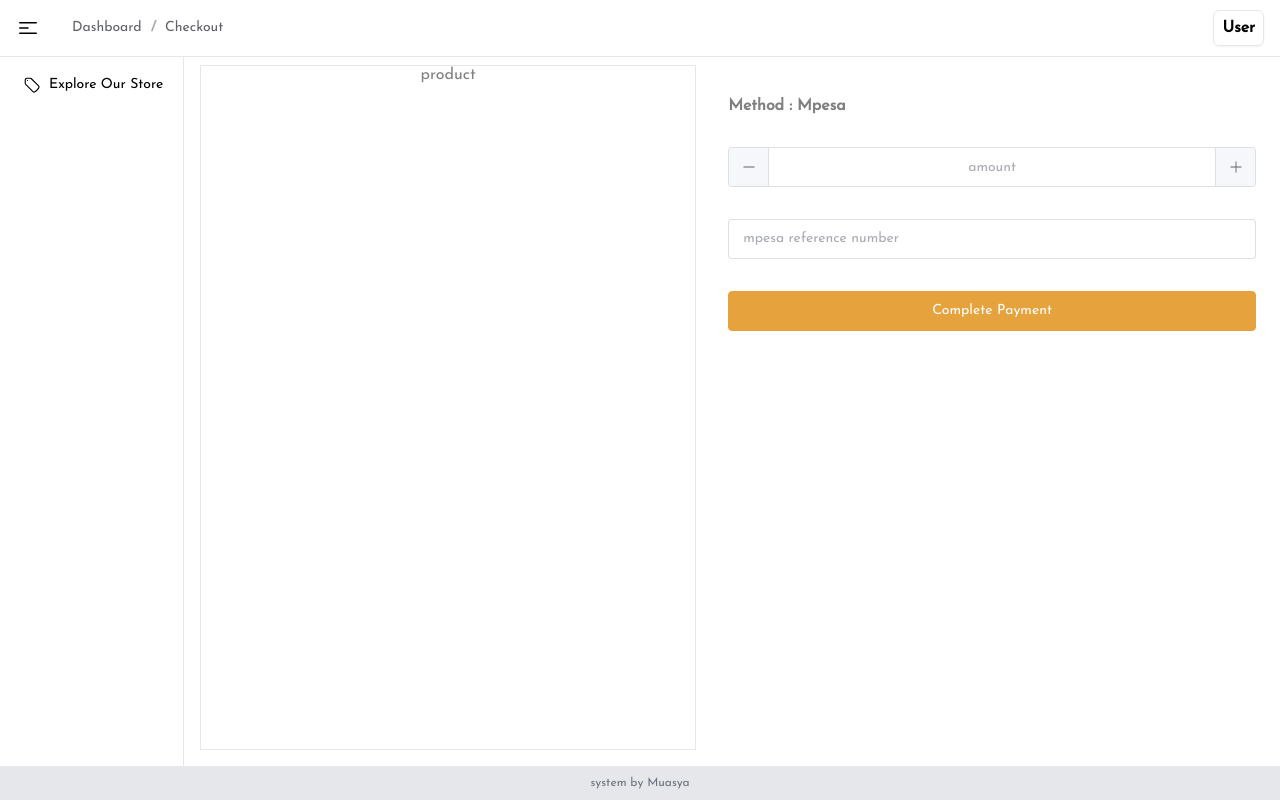
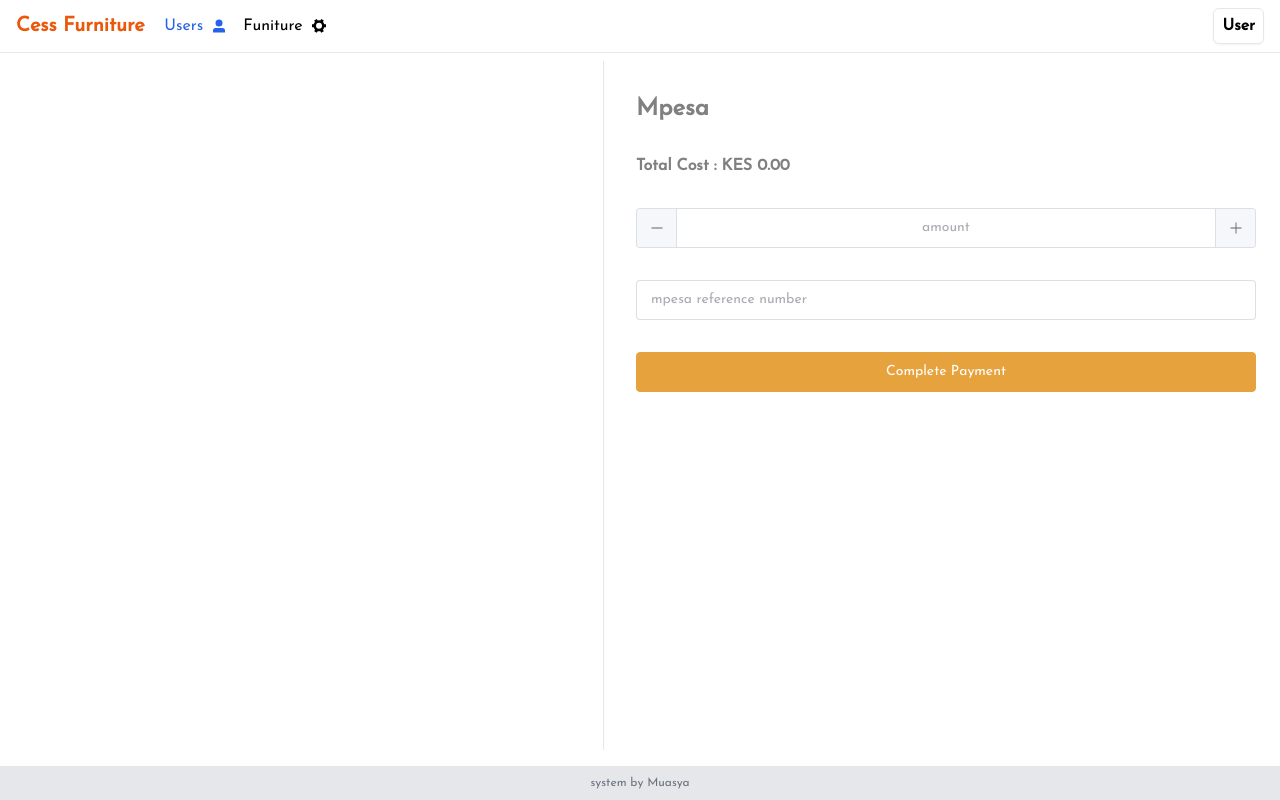
Before and after one commit to muasya-victor/cess-funiture, a Vue app: page /dashboard/checkout in a window 1280 px wide. Built offline with nearby package versions, Linux system fonts and the light colour scheme.

Commit message:
get rid of commonnness

```diff
--- a/src/components/TheDashboardView.vue
+++ b/src/components/TheDashboardView.vue
@@ -2,7 +2,7 @@
 
 import {ref} from "vue"
 import TheSideNav from "@/components/TheSideNav.vue";
-import { UserFilled} from "@element-plus/icons-vue";
+import {Tools, User, UserFilled} from "@element-plus/icons-vue";
 import {useStore} from "vuex";
 import {deleteLocalStorageInformation} from "@/utility/functions.js";
 import {useRouter, useRoute} from "vue-router";
@@ -33,7 +33,7 @@
 
 const logout = ()=>{
   deleteLocalStorageInformation()
-  router.replace({product_name:'auth'})
+  router.replace({name:'login'})
 }
 const authData = JSON.parse(localStorage.getItem("authData")) || {}
 
@@ -53,28 +53,21 @@
 
 <template>
   <div class=" flex flex-col  min-w-full  h-screen items-center">
-    <div class="w-full flex border-b items-center justify-between gap-4 py-2 px-4">
+    <div class="w-full flex border-b items-center
+     justify-between gap-4 py-2 px-4 ">
 
-      <div class="hidden h-[60px] w-[200px]  flex items-center  text-center text-2xl font-bold text-blue-500">
-        Quick Validate
+      <div class="hidden h-fit w-[150px]  md:flex items-center  text-center text-xl font-bold text-orange-600">
+        Cess Furniture
       </div>
 
-      <div class=" py-2 md:flex items-center  hidden ">
-        <div class="w-[40px]"
-             @click="store.state.sideNavCollapse = !store.state.sideNavCollapse">
-          <svg xmlns="http://www.w3.org/2000/svg" fill="none" viewBox="0 0 24 24" stroke-width="1.5" stroke="currentColor" class="w-6 h-6">
-            <path stroke-linecap="round" stroke-linejoin="round" d="M3.75 6.75h16.5M3.75 12H12m-8.25 5.25h16.5" />
-          </svg>
+      <div class="w-full flex items-center justify-start h-fit p-0">
+
+        <div class="w-full flex items-center gap-4 h-fit p-0">
+
+          <router-link class="flex items-center gap-2 text-blue-600" :to="{name: 'users'}">Users <user-filled class="h-4 w-4"/> </router-link>
+          <router-link class="flex items-center gap-2 " :to="{name: 'landing'}">Funiture <tools class="h-4 w-4"/> </router-link>
         </div>
-      </div>
 
-      <div class="w-full flex items-center justify-end md:justify-between h-fit p-0">
-        <el-breadcrumb :style="breadcrumbStyle" separator="/" class="hidden md:block">
-          <el-breadcrumb-item v-for="(breadcrumb, index) in breadcrumbs" :key="index">
-            <span v-if="breadcrumb?.label === 'Dashboard' || breadcrumb?.label === 'dashboard'">Dashboard </span>
-            <router-link v-else :to="breadcrumb.path">{{ breadcrumb.label }}</router-link>
-          </el-breadcrumb-item>
-        </el-breadcrumb>
 
 
         <el-popover
@@ -90,8 +83,8 @@
             <!--            </div>-->
             <div class="font-bold rounded-md border border-gray-200 shadow-sm hover:shadow-lg h-[30px] w-[30px] md:w-fit md:h-fit p-0 md:p-2 flex items-center justify-center cursor-pointer">
               <div class="flex p-0 items-center w-full h-fit text-center justify-center">
-                <span v-if="authData && authData.user && authData.user.first_name">{{authData.user.first_name[0]}} {{authData.user.last_name[0]}}</span>
-                <span v-else>User</span> <!-- Default placeholder if data is missing -->
+                <span class="capitalize" v-if="authData && authData.user">{{authData.user.email[0]}}</span>
+                <span v-else>User</span>
               </div>
             </div>
 
@@ -148,20 +141,12 @@
     <!--    end top nav-->
 
     <div class="flex flex-1 w-full pr-2 overflow-y-auto">
-      <div class="hidden md:block z-50">
-        <TheSideNav/>
-      </div>
+<!--      <div class="hidden md:block z-50">-->
+<!--        <TheSideNav/>-->
+<!--      </div>-->
 
       <div :style="routerViewStyle" class="flex-1 p-2 md:pt-0 bg-gray-50
         overflow-x-hidden ">
-        <el-breadcrumb separator="/"
-                       :style="breadcrumbStyle"
-                       class="md:hidden" >
-          <el-breadcrumb-item v-for="(breadcrumb, index) in breadcrumbs" :key="index">
-            <span v-if="breadcrumb?.label === 'Dashboard' || breadcrumb?.label === 'dashboard'">Dashboard </span>
-            <router-link v-else :to="breadcrumb.path">{{ breadcrumb.label }}</router-link>
-          </el-breadcrumb-item>
-        </el-breadcrumb>
 
         <div class="bg-gray-50 h-full w-full">
           <router-view :style="routerViewStyle"/>
--- a/src/components/routerLinks/AdminLinks.vue
+++ b/src/components/routerLinks/AdminLinks.vue
@@ -2,25 +2,14 @@
 </script>
 
 <template>
-
-  <el-menu-item index="cars">
+  <el-menu-item index="users">
     <el-icon>
       <svg xmlns="http://www.w3.org/2000/svg" fill="none" viewBox="0 0 24 24" stroke-width="1.5" stroke="currentColor" class="size-6">
-        <path stroke-linecap="round" stroke-linejoin="round" d="M9.568 3H5.25A2.25 2.25 0 0 0 3 5.25v4.318c0 .597.237 1.17.659 1.591l9.581 9.581c.699.699 1.78.872 2.607.33a18.095 18.095 0 0 0 5.223-5.223c.542-.827.369-1.908-.33-2.607L11.16 3.66A2.25 2.25 0 0 0 9.568 3Z" />
-        <path stroke-linecap="round" stroke-linejoin="round" d="M6 6h.008v.008H6V6Z" />
+        <path stroke-linecap="round" stroke-linejoin="round" d="M18 18.72a9.094 9.094 0 0 0 3.741-.479 3 3 0 0 0-4.682-2.72m.94 3.198.001.031c0 .225-.012.447-.037.666A11.944 11.944 0 0 1 12 21c-2.17 0-4.207-.576-5.963-1.584A6.062 6.062 0 0 1 6 18.719m12 0a5.971 5.971 0 0 0-.941-3.197m0 0A5.995 5.995 0 0 0 12 12.75a5.995 5.995 0 0 0-5.058 2.772m0 0a3 3 0 0 0-4.681 2.72 8.986 8.986 0 0 0 3.74.477m.94-3.197a5.971 5.971 0 0 0-.94 3.197M15 6.75a3 3 0 1 1-6 0 3 3 0 0 1 6 0Zm6 3a2.25 2.25 0 1 1-4.5 0 2.25 2.25 0 0 1 4.5 0Zm-13.5 0a2.25 2.25 0 1 1-4.5 0 2.25 2.25 0 0 1 4.5 0Z" />
       </svg>
     </el-icon>
-    <template #title>Explore Our Store</template>
+    <template #title>List Users</template>
   </el-menu-item>
-
-<!--  <el-menu-item index="users">-->
-<!--    <el-icon>-->
-<!--      <svg xmlns="http://www.w3.org/2000/svg" fill="none" viewBox="0 0 24 24" stroke-width="1.5" stroke="currentColor" class="size-6">-->
-<!--        <path stroke-linecap="round" stroke-linejoin="round" d="M18 18.72a9.094 9.094 0 0 0 3.741-.479 3 3 0 0 0-4.682-2.72m.94 3.198.001.031c0 .225-.012.447-.037.666A11.944 11.944 0 0 1 12 21c-2.17 0-4.207-.576-5.963-1.584A6.062 6.062 0 0 1 6 18.719m12 0a5.971 5.971 0 0 0-.941-3.197m0 0A5.995 5.995 0 0 0 12 12.75a5.995 5.995 0 0 0-5.058 2.772m0 0a3 3 0 0 0-4.681 2.72 8.986 8.986 0 0 0 3.74.477m.94-3.197a5.971 5.971 0 0 0-.94 3.197M15 6.75a3 3 0 1 1-6 0 3 3 0 0 1 6 0Zm6 3a2.25 2.25 0 1 1-4.5 0 2.25 2.25 0 0 1 4.5 0Zm-13.5 0a2.25 2.25 0 1 1-4.5 0 2.25 2.25 0 0 1 4.5 0Z" />-->
-<!--      </svg>-->
-<!--    </el-icon>-->
-<!--    <template #title>List Users</template>-->
-<!--  </el-menu-item>-->
 <!--  <el-menu-item index="register-user">-->
 <!--    <el-icon>-->
 <!--      <svg xmlns="http://www.w3.org/2000/svg" fill="none" viewBox="0 0 24 24" stroke-width="1.5" stroke="currentColor" class="size-6">-->
--- a/src/views/Landing.vue
+++ b/src/views/Landing.vue
@@ -72,7 +72,7 @@
       </div>
     </div>
 
-    <div class="flex gap-2 px-2 flex-wrap justify-center items-center w-fit">
+    <div class="flex gap-2 px-2 flex-wrap justify-center items-center w-fit hidden">
       <el-checkbox-group v-model="filters">
         <el-checkbox label="All" value="all" />
         <el-checkbox label="Living Room" value="Value A" />
--- a/src/views/checkout/CheckoutPage.vue
+++ b/src/views/checkout/CheckoutPage.vue
@@ -1,17 +1,63 @@
 <script setup>
+import {ref, onMounted} from "vue";
 
+const cartProducts = ref([])
+
+const getCartProducts = ()=>{
+  cartProducts.value = JSON.parse(localStorage.getItem('cart')) || [];
+}
+
+function formatCurrency(amount, currency = 'KES', locale = 'en-US', decimalPlaces = 2) {
+  return new Intl.NumberFormat(locale, {
+    style: 'currency',
+    currency: currency,
+    minimumFractionDigits: decimalPlaces,
+    maximumFractionDigits: decimalPlaces,
+  }).format(amount);
+}
+
+function calculateTotalCost() {
+  // Initialize total value to 0
+  let value = 0;
+
+  // Check if there are products in the cart
+  if (cartProducts.value.length < 1) {
+    return value;
+  }
+
+  // Calculate total by iterating through cartProducts
+  return cartProducts.value.reduce((total, product) => {
+    const price = product.product?.product_price || 0;
+    const quantity = product.quantity || 1;
+    return total + price * quantity;
+  }, 0);
+}
+
+onMounted(()=>{
+  getCartProducts()
+})
 </script>
 
 <template>
   <div class="h-full flex flex-col md:flex-row items-center justify-start gap-8 p-2">
 
-    <div class="flex flex-col border h-full
-     items-center justify-start gap-8 flex-1">
-      product
+    <div class="flex flex-col border-r h-full
+     items-center justify-start gap-8 flex-1 p-2">
+<!--      {{cartProducts}}-->
+      <div class="border flex items-center justify-between gap-2 p-4 w-full rounded" v-for="product in cartProducts" :key="product.product.id">
+        <span class="capitalize font-bold text-lg">{{product.product?.product_name}}</span>
+
+        <span>{{formatCurrency(product.product?.product_price)}}</span>
+
+        <el-input-number v-model="product.quantity"></el-input-number>
+      </div>
     </div>
 
     <div class="flex w-1/2 flex-col h-full gap-8 py-8">
-      <span class="font-bold">Method : Mpesa</span>
+      <span class="font-bold text-2xl">Mpesa</span>
+
+      <span class="font-bold">Total Cost : {{formatCurrency(calculateTotalCost())}}</span>
+
       <el-input-number style="width: 100%;" size="large" placeholder="amount"></el-input-number>
       <el-input size="large" placeholder="mpesa reference number"></el-input>
       <el-button class="w-full" type="warning" size="large">Complete Payment</el-button>
--- a/src/views/users/CreateEditCustomer.vue
+++ b/src/views/users/CreateEditCustomer.vue
@@ -127,7 +127,7 @@
             })
             .then((resp) => {
               loginLoading.value = false;
-              router.push({product_name:'customers-list'})
+              router.push({name:'customers-list'})
             })
             .catch((err)=>{
               loginLoading.value = false;
@@ -142,7 +142,7 @@
             })
             .then((resp) => {
               loginLoading.value = false;
-              router.push({product_name:'customers-list'})
+              router.push({name:'customers-list'})
             })
             .catch((err)=>{
               loginLoading.value = false;
--- a/src/views/users/CustomerList.vue
+++ b/src/views/users/CustomerList.vue
@@ -13,23 +13,19 @@
 const rules = reactive<FormRules>({});
 const columns = ref([
   {
-    title: "Name",
-    dataIndex: "fully_qualified_name",
-    key: "fully_qualified_name",
+    title: "First Name",
+    dataIndex: "first_name",
+    key: "first_name",
+  },
+  {
+    title: "Last Name",
+    dataIndex: "last_name",
+    key: "last_name",
   },
   {
     title: "Email",
-    dataIndex: "primary_email_address",
-    key: "primary_email_address",
-  },
-  {
-    title: "Date Created",
-    dataIndex: "created_time",
-    key: "created_time",
-  },{
-    title: "KRA PIN",
-    dataIndex: "pin",
-    key: "pin",
+    dataIndex: "email",
+    key: "email",
   },
   {
     title: "Actions",
@@ -39,41 +35,14 @@
 ]);
 
 
-const attemptKraValidation = (invoice_number, invoice_id)=>{
-  store.state.submitLoading = true
-  selected_invoice_id.value = invoice_id
-  console.log('invoice id ',invoice_id)
 
-  store.dispatch('postData', {data: {"invoice_number": invoice_number}, url:"invoice"})
-      .then((response)=>{
-        if (selected_invoice_id.value != null && response.data?.download_url){
-          store.dispatch('patchData', {url: 'invoice-list', id: selected_invoice_id.value,
-            data:{is_validated:true, validated_invoice_url: response.data?.download_url}})
-        }
-        showValidatedInvoice.value = true;
-        validatedInvoicePdfUrl.value = response.data?.download_url;
-        store.state.submitLoading = false
-
-      })
-      .catch((err)=>{
-        showValidatedInvoice.value = false;
-        store.state.submitLoading = false
-      })
-  ;
-}
-const viewSelectedInvoice = (download_url)=>{
-  console.log(download_url, 'url')
-  showValidatedInvoice.value = true;
-  validatedInvoicePdfUrl.value = download_url;
-}
 
 const form = ref({
   invoice_number:1020
 })
-const postManually = ref(false)
 
 const invoiceNumberFilter = ref('')
-const backendUrl = ref('customers-list')
+const backendUrl = ref('users')
 
 watch(invoiceNumberFilter, (newFilterValue) => {
   if (newFilterValue) {
@@ -143,20 +112,8 @@
         :fetch-url="backendUrl"
         v-if="!store.state.submitLoading"
         title="Customers">
-
-      <template #otherItems>
-        <el-input placeholder="search by customer name" v-model="invoiceNumberFilter"/>
-      </template>
-
       <template v-slot:bodyCell="slotProps">
 
-        <template v-if="slotProps.column.key === 'download_action'">
-          <el-checkbox v-if="slotProps.text.is_validated === true" size="large" />
-        </template>
-
-        <template v-if="slotProps.column.key === 'created_date'">
-          {{formatDate(slotProps.text)}}
-        </template>
         <template v-if="slotProps.column.key === 'updated_date'">
           {{formatDate(slotProps.text)}}
         </template>
@@ -174,7 +131,7 @@
         <template v-if="slotProps.column.key === 'actions'">
           <ElButton type="primary"
                     @click="()=>{
-                      router.push({product_name: 'edit-customer', params:{id: slotProps?.text?.id}})
+                      router.push({name: 'edit-customer', params:{id: slotProps?.text?.id}})
                     }"
                     size="default"
                     plain>
```
Also changed, not shown: src/router/index.js (+4 -5 lines).
